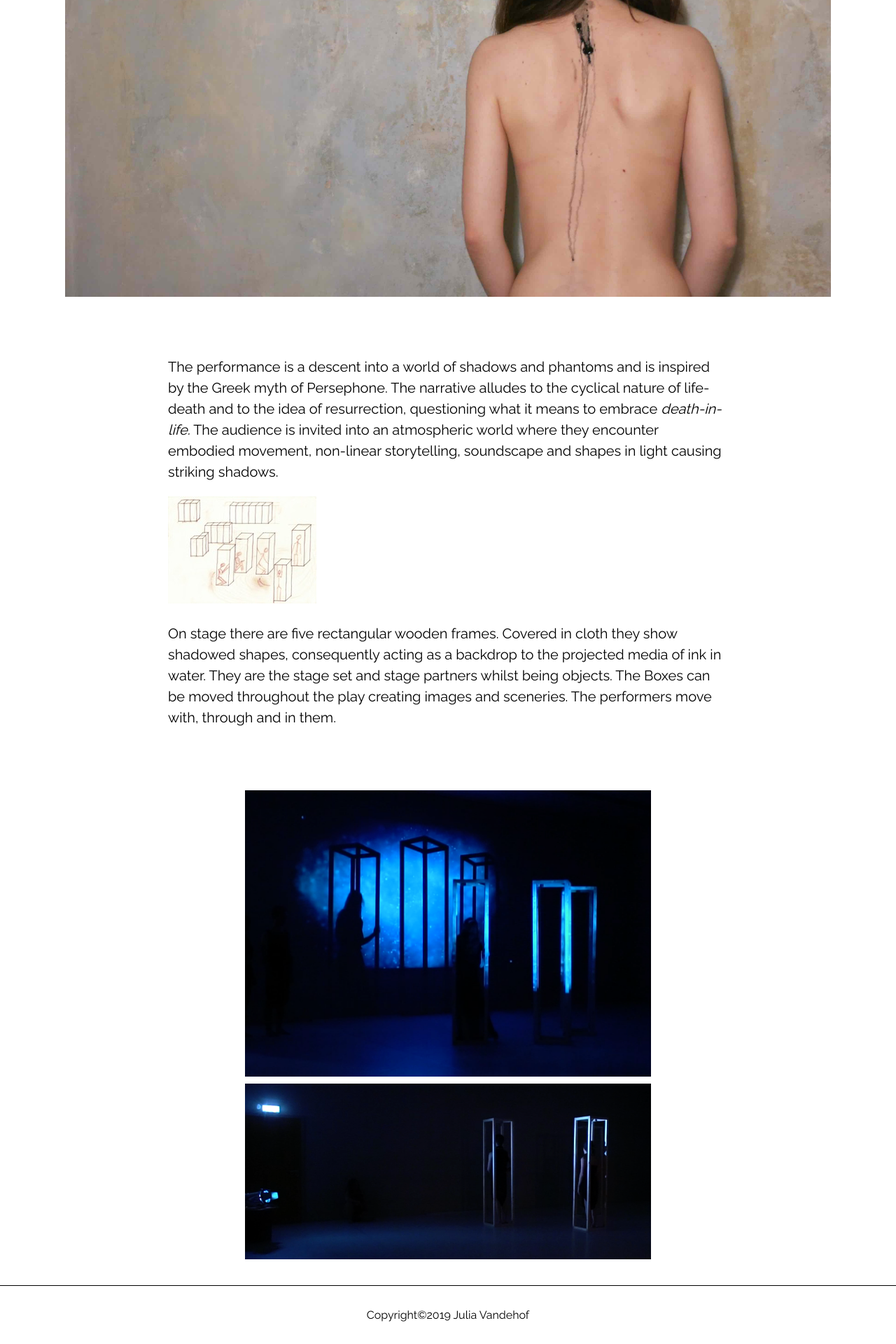
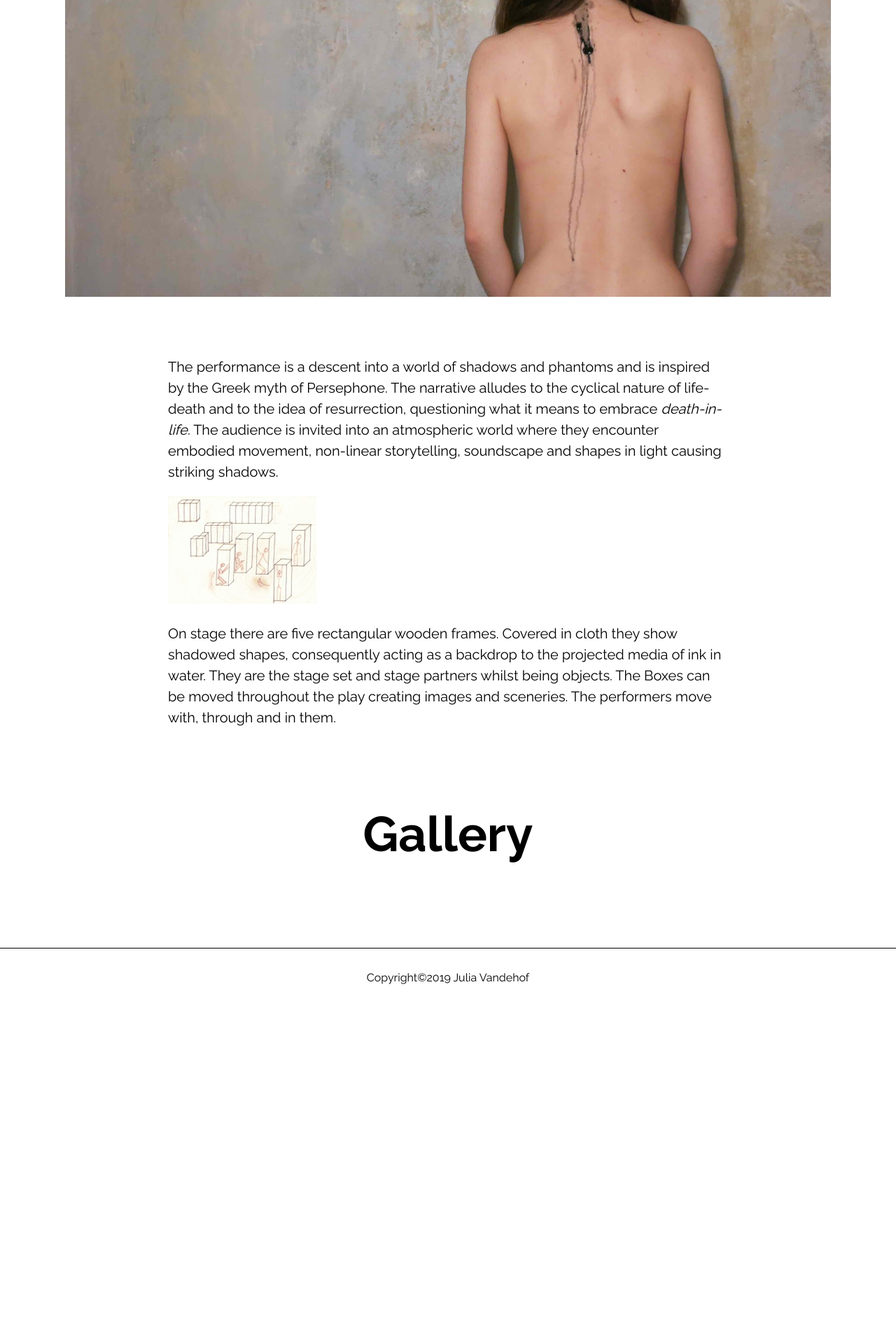
Before and after one commit to matteocarpi/julia, a Jekyll site: the page built from _posts/2019-03-04-persephone-dancing-with-the-shadows.markdown, in a window 1280 px wide. Shown: the part 796-2716 px from the top of the page at 70% size. Built offline with Jekyll 4.4.1, drawn with Linux system fonts in a browser that asks for light colours.

Commit message:
revolutioned gallery

```diff
--- a/_layouts/post.html
+++ b/_layouts/post.html
@@ -19,16 +19,14 @@ layout: default
     <p>{{ page.description | markdownify }}</p>
   </div>
 
+  <h2>Gallery</h2>
   <div class="post_gallery">
     <div class="secondary_gallery">
       {% for item in page.vertical_gallery %}
         <img class="gallery_image {% if page.press or page.youtube_link %} vertical {% endif %}" src="{{ item }}" alt="">
       {% endfor %}
-
-      {% for item in page.horizontal_gallery %}
-        <img class="gallery_image     {% if page.press or page.youtube_link %} horizontal {% endif %}" src="{{ item }}" alt="">
-      {% endfor %}
     </div>
+  </div>
 
     {% if page.press == true or page.youtube_link != '' %}
       <div class="documentation">
@@ -52,5 +50,4 @@ layout: default
 
       </div>
     {% endif %}
-  </div>
 </div>
--- a/_sass/mobile.scss
+++ b/_sass/mobile.scss
@@ -1,8 +1,5 @@
 // Tablet
 @media screen and (min-width: 769px){
-  .current-item {
-    padding-left: 2rem;
-  }
   #links, #burger, #quit {
     display: none;
   }
--- a/_sass/post.scss
+++ b/_sass/post.scss
@@ -57,6 +57,7 @@ img.gallery_image.horizontal {
   margin: 5px;
 }
 .post_gallery {
+  width: 100%;
   display: flex;
   align-items: center;
   justify-content: center;
@@ -65,6 +66,10 @@ img.gallery_image.horizontal {
 .documentation {
   text-align: center;
   display: flex;
-  flex-direction: column;
-  justify-content: space-around;
+  justify-content: center;
+  align-items: flex-start;
+  margin-bottom: 2rem;
 }
+.trailer, .press {
+  padding: 1rem;
+}
```
